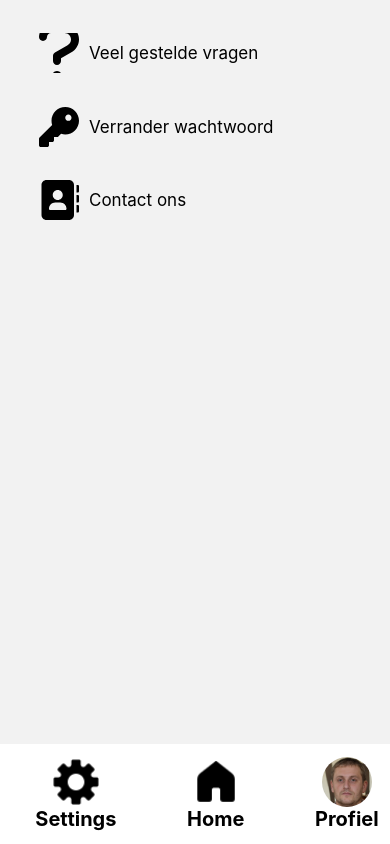
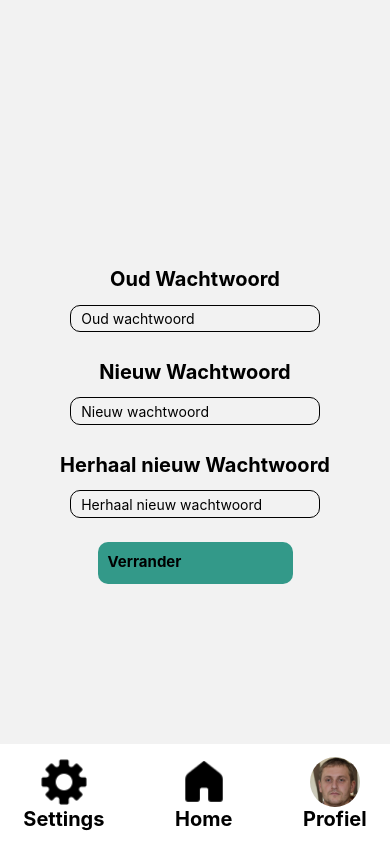
Before and after one commit to GTS-golven/FE, a React Native app in the folder GTS-golven/: screen /NewPassword in a window 390 px wide. Built offline with nearby package versions, Linux system fonts and the light colour scheme.

Commit message:
settings afgemaakt

```diff
--- a/GTS-golven/App.tsx
+++ b/GTS-golven/App.tsx
@@ -23,6 +23,7 @@ import Contact from './screens/Contact';
 import WatIsData from './screens/WatIsData';
 import MaakVideo from './screens/MaakVideo';
 import AccuraatData from './screens/AccuraatData';
+import NewPassword from './screens/NewPassword';
 
 const AuthStack = createNativeStackNavigator();
 
@@ -30,22 +31,10 @@ function App() {
   return (
     <NavigationContainer>
       <AuthStack.Navigator>
-        <AuthStack.Screen options={{ headerShown: false }} name="Settings" component={Settings} />
-
-        <AuthStack.Screen options={{ headerShown: false }} name="Vragen" component={Vragen} />
-
-        <AuthStack.Screen options={{ headerShown: false }} name="MaakVideo" component={MaakVideo} />
-        <AuthStack.Screen options={{ headerShown: false }} name="WatIsData" component={WatIsData} />
-        <AuthStack.Screen options={{ headerShown: false }} name="AccuraatData" component={AccuraatData} />
-
-        <AuthStack.Screen options={{ headerShown: false }} name="Contact" component={Contact} />
-
         <AuthStack.Screen options={{ headerShown: false }} name="Start" component={Start} />
-
         <AuthStack.Screen options={{ headerShown: false }} name="Login" component={Login} />
         <AuthStack.Screen options={{ headerShown: false }} name="WachtwoordVergeten" component={WachtwoordVergeten} />
         <AuthStack.Screen options={{ headerShown: false }} name="VerranderWachtwoord" component={VerranderWachtwoord} />
-
         <AuthStack.Screen options={{ headerShown: false }} name="Aanmelden" component={Aanmelden} />
         <AuthStack.Screen options={{ headerShown: false }} name="ConfirmMail" component={ConfirmMail} />
 
@@ -54,14 +43,18 @@ function App() {
 
         <AuthStack.Screen options={{ headerShown: false }} name="Profiel" component={Profiel} />
 
-
+        <AuthStack.Screen options={{ headerShown: false }} name="Settings" component={Settings} />
+        <AuthStack.Screen options={{ headerShown: false }} name="Vragen" component={Vragen} />
+        <AuthStack.Screen options={{ headerShown: false }} name="MaakVideo" component={MaakVideo} />
+        <AuthStack.Screen options={{ headerShown: false }} name="WatIsData" component={WatIsData} />
+        <AuthStack.Screen options={{ headerShown: false }} name="AccuraatData" component={AccuraatData} />
+        <AuthStack.Screen options={{ headerShown: false }} name="Contact" component={Contact} />
+        <AuthStack.Screen options={{ headerShown: false }} name="NewPassword" component={NewPassword} />
       </AuthStack.Navigator>
     </NavigationContainer>
   );
 }
 
-const styles = StyleSheet.create({
-
-});
+const styles = StyleSheet.create({});
 
 export default App;
--- /dev/null
+++ b/GTS-golven/screens/NewPassword.js
@@ -0,0 +1,78 @@
+import React from "react";
+import { View, Text, StyleSheet, TextInput, Pressable } from 'react-native';
+import Colors from "../components/Colors";
+import NavBar from "../components/NavBar";
+
+const NewPassword = ({ navigation }) => {
+    return(
+        <View style={styles.screen}>
+            <View style={styles.mainContainer}></View>
+                <View style={styles.container}>
+                    <Text style={styles.title}>Oud Wachtwoord</Text>
+                    <TextInput style={styles.input} placeholder="Oud wachtwoord"/>
+                </View>
+                <View style={styles.container}>
+                    <Text style={styles.title}>Nieuw Wachtwoord</Text>
+                    <TextInput style={styles.input} placeholder="Nieuw wachtwoord"/>
+                </View>
+                <View style={styles.container}>
+                    <Text style={styles.title}>Herhaal nieuw Wachtwoord</Text>
+                    <TextInput style={styles.input} placeholder="Herhaal nieuw wachtwoord"/>
+                </View>
+                <Pressable style={styles.button}><Text style={styles.buttonText}>Verrander</Text></Pressable>
+            <NavBar />
+        </View>
+    )
+}
+
+const styles = StyleSheet.create({
+    screen: {
+        flex: 1,
+        alignItems: "center",
+    },
+
+    mainContainer: {
+        height: '30%',
+        width: '100%',
+        justifyContent: "space-evenly",
+        alignItems: "center",
+    },
+
+    container: {
+        height: '11%',
+        width: '80%',
+        alignItems: "center",
+        justifyContent: "space-evenly",
+        textAlign: "center",
+    },
+
+    title: {
+        fontSize: 20,
+        fontWeight: "bold",
+    },
+
+    input: {
+        width: '80%',
+        height: '30%',
+        padding: 10,
+        borderWidth: 1,
+        borderRadius: 10,
+    },
+
+    button: {
+        height: '5%',
+        width: '50%',
+        borderRadius: 10,
+        marginTop: 10,
+        padding: 10,
+        backgroundColor: Colors.button1,
+        textAlign: "center",
+    },
+
+    buttonText: {
+        fontWeight: "bold",
+        fontSize: 15,
+    }
+});
+
+export default NewPassword;
--- a/GTS-golven/screens/Settings.js
+++ b/GTS-golven/screens/Settings.js
@@ -45,6 +45,7 @@ const styles = StyleSheet.create({
     image: {
         height: 40,
         width: 40,
+        resizeMode: "contain",
     },
 
     text: {
```
